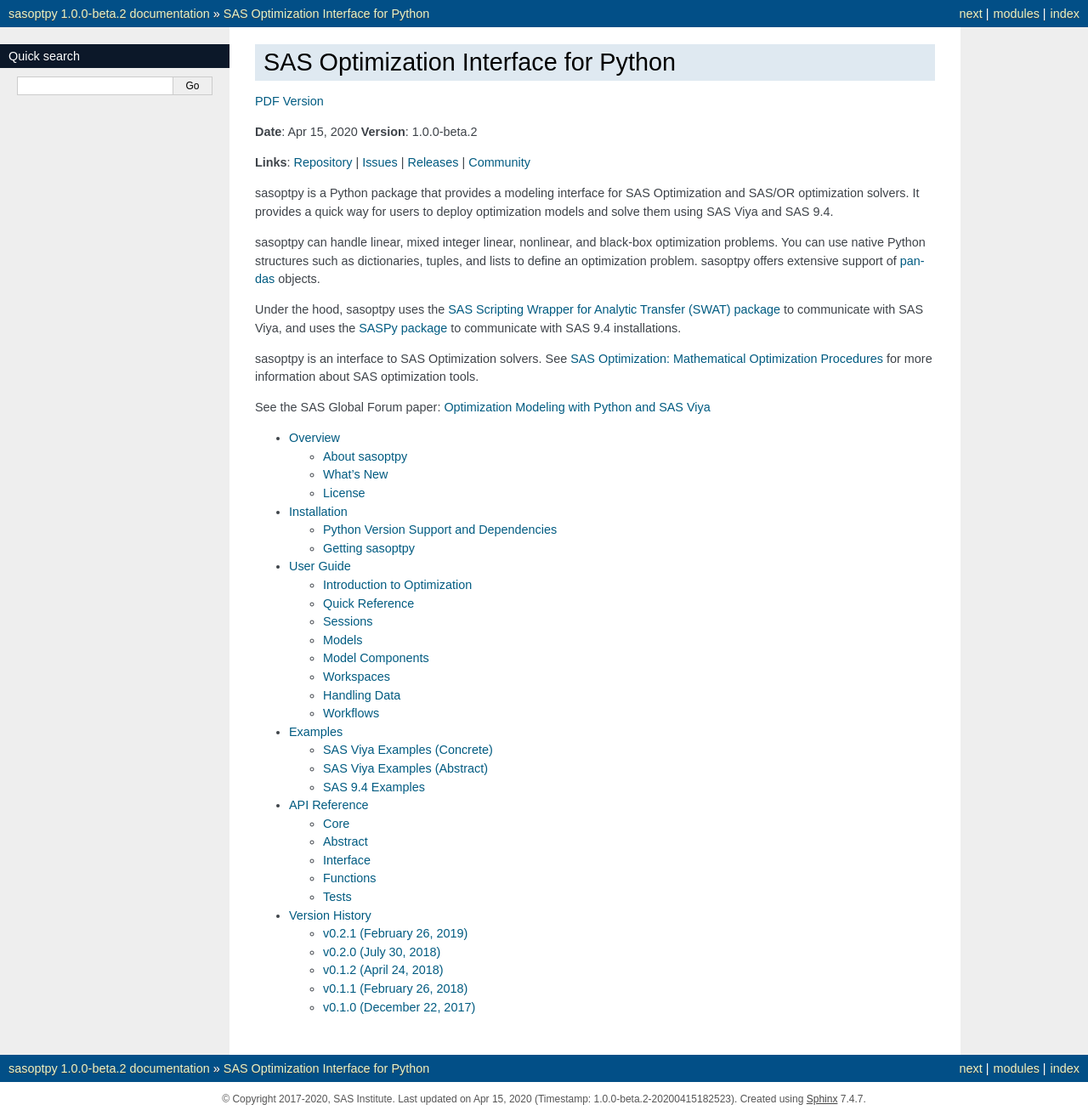
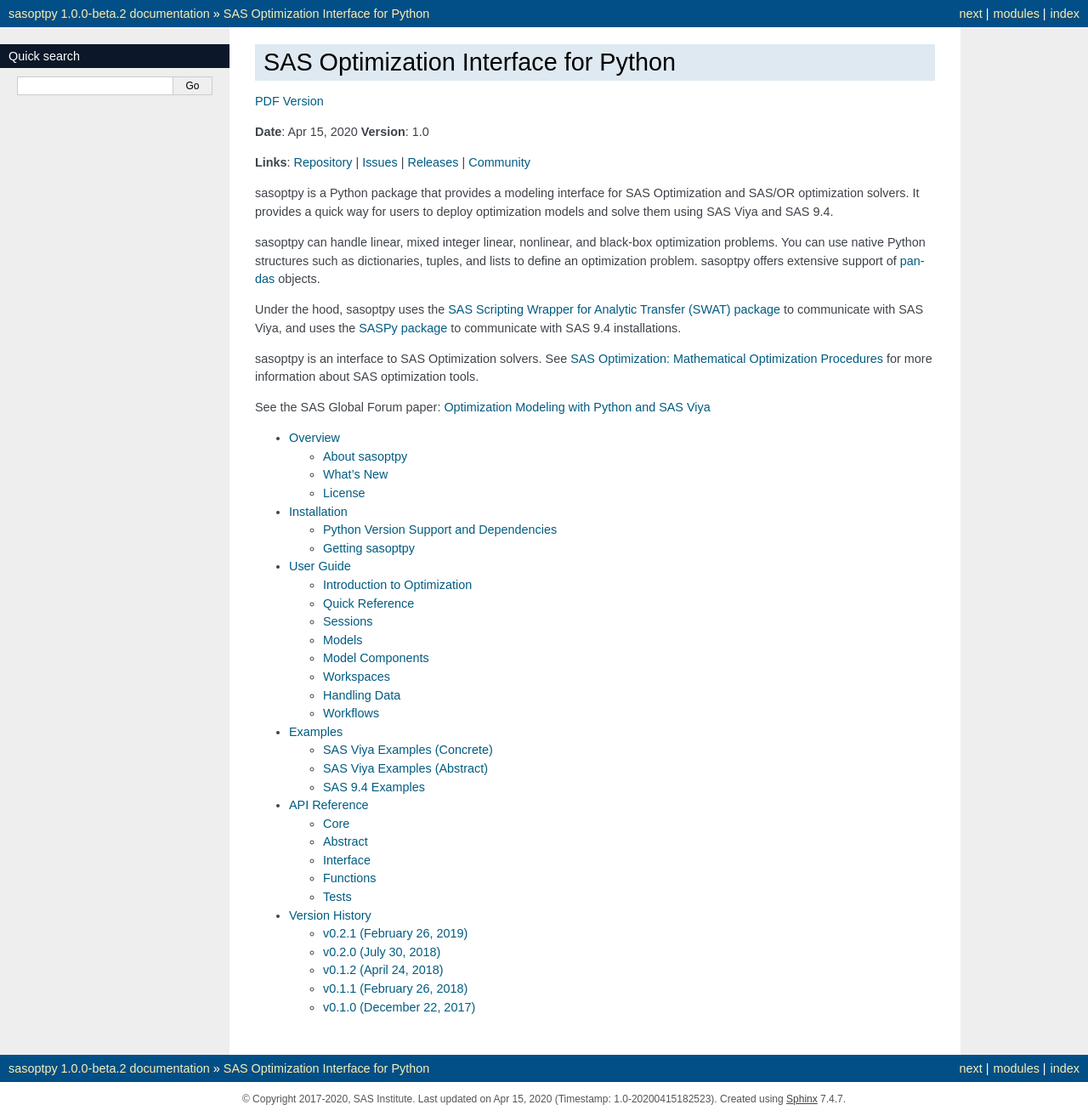
Before and after one commit to sassoftware/sasoptpy, a Sphinx documentation site: the page built from doc/index.rst, in a window 1280 px wide. Shown: the whole page at 85% size. Built offline with Sphinx 7.4.7, drawn with Linux system fonts in a browser that asks for light colours; the version number is read from the project's files by our own code.

Commit message:
Version is now has single source

```diff
--- a/doc/conf.py
+++ b/doc/conf.py
@@ -23,6 +23,7 @@
 import os
 import sys
 sys.path.insert(0, os.path.abspath('..'))
+from version import __version__
 import matplotlib
 
 # -- General configuration ------------------------------------------------
@@ -75,9 +76,9 @@
 # built documents.
 #
 # The short X.Y version.
-version = '1.0.0-beta.2'
+version = __version__[:__version__.index('.', 2)]
 # The full version, including alpha/beta/rc tags.
-release = '1.0.0-beta.2'
+release = __version__
 
 # The language for content autogenerated by Sphinx. Refer to documentation
 # for a list of supported languages.
--- a/sasoptpy/__init__.py
+++ b/sasoptpy/__init__.py
@@ -68,4 +68,4 @@
 from sasoptpy.session import Workspace
 
 name = "sasoptpy"
-__version__ = '1.0.0-beta.2'
+from sasoptpy.version import __version__
--- /dev/null
+++ b/sasoptpy/version.py
@@ -0,0 +1 @@
+__version__ = '1.0.0-beta.2'
--- a/setup.py
+++ b/setup.py
@@ -20,12 +20,16 @@
 
 from setuptools import setup
 
+__version__ = None
+with open('./sasoptpy/version.py') as f:
+    exec(f.read())
+
 with open("README.md", "r") as fh:
     long_description = fh.read()
 
 setup(
     name='sasoptpy',
-    version='1.0.0-beta.2',
+    version=__version__,
     packages=['sasoptpy'],
     description='sasoptpy: SAS Optimization Interface for Python',
     long_description=long_description,
```
Also changed, not shown: 1 other file.
